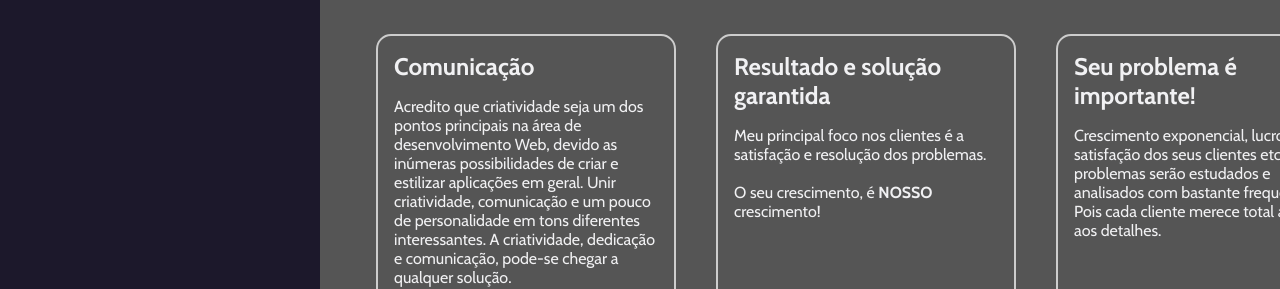
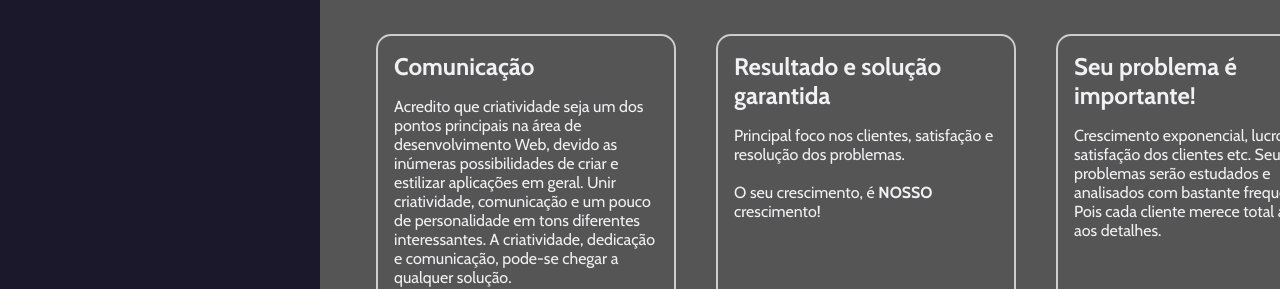
Before and after one commit to naridevlope/Meu-site, a plain HTML site: page index.html in a window 1280 px wide. Shown: the part 1240-1529 px from the top of the page. Drawn offline with nearby package versions, Linux system fonts and the light colour scheme; files whose address does not match are found by name.

Commit message:
Update index.html

```diff
--- a/index.html
+++ b/index.html
@@ -57,14 +57,14 @@
                         </div>
                         <div class="communication-box">
                             <h3>Resultado e solução garantida</h3>
-                            <p>Meu principal foco nos clientes é a satisfação e resolução dos problemas.<br>
+                            <p>Principal foco nos clientes, satisfação e resolução dos problemas.<br>
                             <br>
                             O seu crescimento, é <b>NOSSO</b> crescimento!
                             </p>
                         </div>
                         <div class="communication-box">
                             <h3>Seu problema é importante!</h3>
-                            <p>Crescimento exponencial, lucros, satisfação dos seus clientes etc.
+                            <p>Crescimento exponencial, lucros, satisfação dos clientes etc.
                             Seus problemas serão
                             estudados e analisados com bastante frequência.
                             Pois cada cliente merece total atenção aos detalhes.
```
